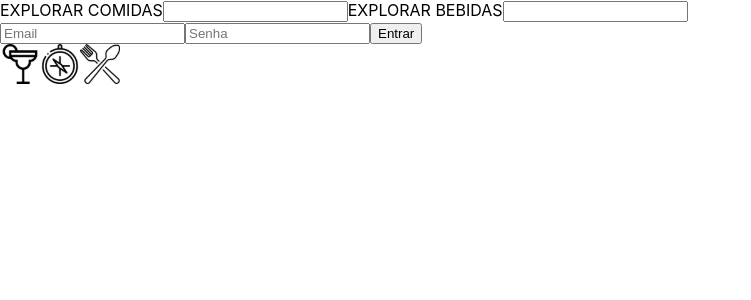
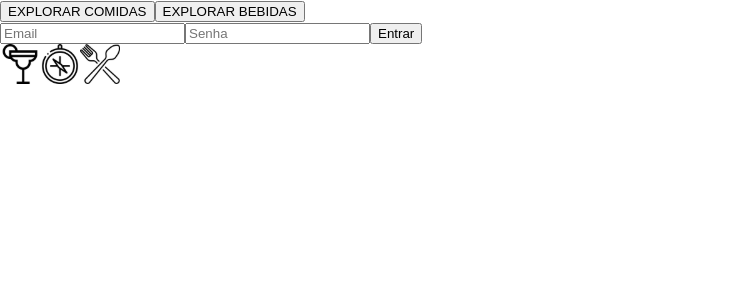
Before and after one commit to tryber/sd-05-recipes-app-5, a React (Create React App) app: page /explorar in a window 1280 px wide. Shown: the top 300 px of the page, without its empty margins (0-751 px from the left). Built offline with nearby package versions, Linux system fonts and the light colour scheme.

Commit message:
implementando explorar com rotas

```diff
--- a/src/App.js
+++ b/src/App.js
@@ -3,6 +3,8 @@ import { BrowserRouter, Switch, Route } from 'react-router-dom';
 import Login from './Pages/Login';
 import Footer from './components/Footer';
 import Explorar from './Pages/Explorar';
+import Comidas from './Pages/ExplorarComidas';
+import Bebidas from './Pages/ExplorarBebidas';
 import './App.css';
 
 function App() {
@@ -13,9 +15,9 @@ function App() {
           <Route exact path="/" component={Login} />
           <Route path="/footer" component={Footer} />
           <Route path="/explorar" component={Explorar} />
-          {/* <Route path="/comidas" component={Comidas} />
+          <Route path="/comidas" component={Comidas} />
           <Route path="/bebidas" component={Bebidas} />
-          <Route path="/comidas/{id-da-receita}" component={IdReceitaComida} />
+          {/* <Route path="/comidas/{id-da-receita}" component={IdReceitaComida} />
           <Route parth="/bebidas/{id-da-receita}" component={IdReceitaBebida} />
           <Route path="/comidas/{id-da-receita}/in-progress" component={IdComidaInProgress} />
           <Route path="/bebidas/{id-da-receita}/in-progress" component={IdBebidaInProgress} />
--- a/src/Pages/Explorar.js
+++ b/src/Pages/Explorar.js
@@ -1,58 +1,24 @@
 import React, { Component } from 'react';
-// import Link from 'react-router-dom';
+import { Link } from 'react-router-dom';
 
 // Aguardando REDUCERS E ACTIONS para ser importado
 // e conectar com a função
 
 class Explorar extends Component {
-  constructor(props) {
-    super(props);
-      this.state = {
-        explorarComida: '',
-        explorarBebida: '',
-      };
-      this.handleChange = this.handleChange.bind(this);
-    }
-
-  handleChange = event => {
-    const { explorarBebida, explorarComida } = event.target;
-    this.setState({ click: value });
-  }
-
   render() {
     return (
       <div>
-        <label htmlFor="explorar-comidas">
-          <span>EXPLORAR COMIDAS</span>
-          <input
-            type="text"
-            data-testid="explorar-comidas"
-            name="explorar-comidas"
-          />
-        </label>
-        <label htmlFor="explorar-comidas">
-          <span>EXPLORAR BEBIDAS</span>
-          <input
-            type="text"
-            data-testid="explore-drinks"
-            name="explorar-bebidas"
-          />
-        </label>
-{/*         <Link>
-          <button>
-            type="text" data-testid="explore-bottom-btn"
+        <Link to="/comidas">
+          <button type="button" data-testid="explore-food">EXPLORAR COMIDAS
           </button>
         </Link>
-        <Link>
-          <button>
-            type="text" data-testid="food-bottom-btn"
+        <Link to="/bebidas">
+          <button type="button" data-testid="explore-drinks">EXPLORAR BEBIDAS
           </button>
-        </Link> */}
+        </Link>
       </div>
     )
   }
 }
 
-// falta passar mapToStateToProps e mapDispatch
-
 export default Explorar;
```
